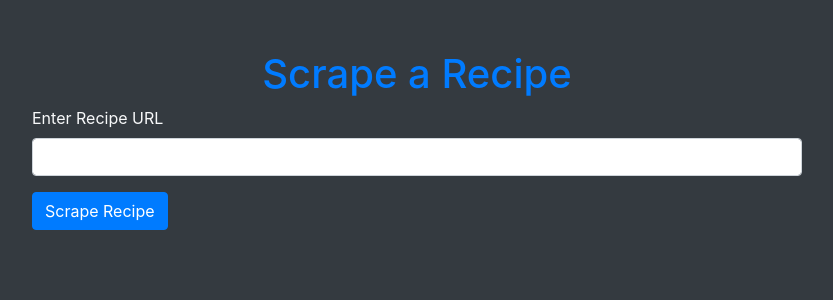
After one commit to dzauski585/RecipeManager, a Flask app: page /scrape_recipe in a window 1280 px wide. The commit adds this page. Shown: the top 300 px of the page, without its empty margins (223-1056 px from the left). Run offline with Flask 3, Linux system fonts and the light colour scheme; some libraries are stand-ins or nearby versions.

Commit message:
recipe scrpaer not working still

```diff
--- a/app.py
+++ b/app.py
@@ -1,6 +1,6 @@
 from flask import Flask, render_template, request, redirect, url_for
 from flask_sqlalchemy import SQLAlchemy
-
+from recipe_scrapers import scrape_html
 
 app = Flask(__name__)
 app.config['SQLALCHEMY_DATABASE_URI'] = 'sqlite:///recipes.db'  # Update with your actual database URI
@@ -25,6 +25,63 @@ def index():
     sauces = Recipe.query.filter_by(category='Sauce').all()
     return render_template('index.html', meal_recipes=meals, dessert_recipes=desserts, sauce_recipes=sauces)
 
+# Scraping function
+def scrape_recipe(url):
+    scraper = scrape_html(html=None, org_url=url, online=True, wild_mode=True)
+
+# Extract various parts of the recipe
+    title = scraper.title()
+    ingredients = scraper.ingredients()
+    directions = scraper.instructions()
+    cook_time = scraper.total_time()  # Cook and prep time combined
+    prep_time = scraper.prep_time()
+
+    return {
+        'title': title,
+        'ingredients': ingredients,
+        'directions': directions,
+        'cook_time': cook_time,
+        'prep_time': prep_time,
+    }
+
+# Route to scrape recipe from URL and display it in the 'edit recipe' format
+@app.route('/scrape_recipe', methods=['GET', 'POST'])
+def scrape_recipe_page():
+    if request.method == 'POST':
+        url = request.form['url']
+        scraped_data = scrape_recipe(url)
+        return render_template('edit_scrape.html', scraped_data=scraped_data)
+
+    return render_template('scrape_recipe.html')
+
+# Route to add the scraped recipe to the database
+@app.route('/edit_scrape', methods=['POST'])
+def add_scraped_recipe():
+    # Print the form data to see what it contains
+    print("Form data received:", request.form)
+
+    # Extract data from the form (which contains the scraped data)
+    scraped_data = request.form.to_dict()
+
+    # Ensure there's no 'url' key in the submitted form data
+    if 'url' in scraped_data:
+        print("URL key found in form data:", scraped_data['url'])
+        return "Error: URL key shouldn't be in the form data", 400
+
+
+    new_recipe = Recipe(
+        title=scraped_data['title'],
+        ingredients=scraped_data['ingredients'],
+        directions=scraped_data['directions'],
+        cook_time=int(scraped_data['cook_time']),
+        prep_time=int(scraped_data['prep_time']),
+        category=scraped_data['category']
+    )
+
+    db.session.add(new_recipe)
+    db.session.commit()
+
+    return redirect(url_for('index'))
 # Route to view a specific recipe
 @app.route('/recipe/<int:id>')
 def recipe_detail(id):
--- a/templates/index.html
+++ b/templates/index.html
@@ -33,7 +33,7 @@
         <h1 class="text-primary">Recipe Index</h1>
         <div class="mb-4">
             <a href="/add_recipe" class="btn btn-primary">Add Recipe</a>
-
+            <a href="/scrape_recipe" class="btn btn-primary">Scrape Recipe</a>
         </div>
 
         <!-- Meal Recipes Table -->
--- /dev/null
+++ b/templates/scrape_recipe.html
@@ -0,0 +1,31 @@
+<!DOCTYPE html>
+<html lang="en">
+<head>
+    <meta charset="UTF-8">
+    <meta name="viewport" content="width=device-width, initial-scale=1.0">
+    <title>Scrape Recipe</title>
+    <link href="https://stackpath.bootstrapcdn.com/bootstrap/4.5.2/css/bootstrap.min.css" rel="stylesheet">
+    <style>
+        body {
+            background-color: #343a40;
+            color: #f8f9fa;
+        }
+        .container {
+            max-width: 800px;
+            margin-top: 50px;
+        }
+    </style>
+</head>
+<body>
+    <div class="container">
+        <h1 class="text-center text-primary">Scrape a Recipe</h1>
+        <form method="POST">
+            <div class="form-group">
+                <label for="url">Enter Recipe URL</label>
+                <input type="url" class="form-control" id="url" name="url" required>
+            </div>
+            <button type="submit" class="btn btn-primary">Scrape Recipe</button>
+        </form>
+    </div>
+</body>
+</html>
--- /dev/null
+++ b/test.py
@@ -0,0 +1 @@
+from recipe_scrapers import scrape_html
```
Also changed, not shown: templates/edit_scrape.html (added, +57 -0 lines), instance/recipes.db.
